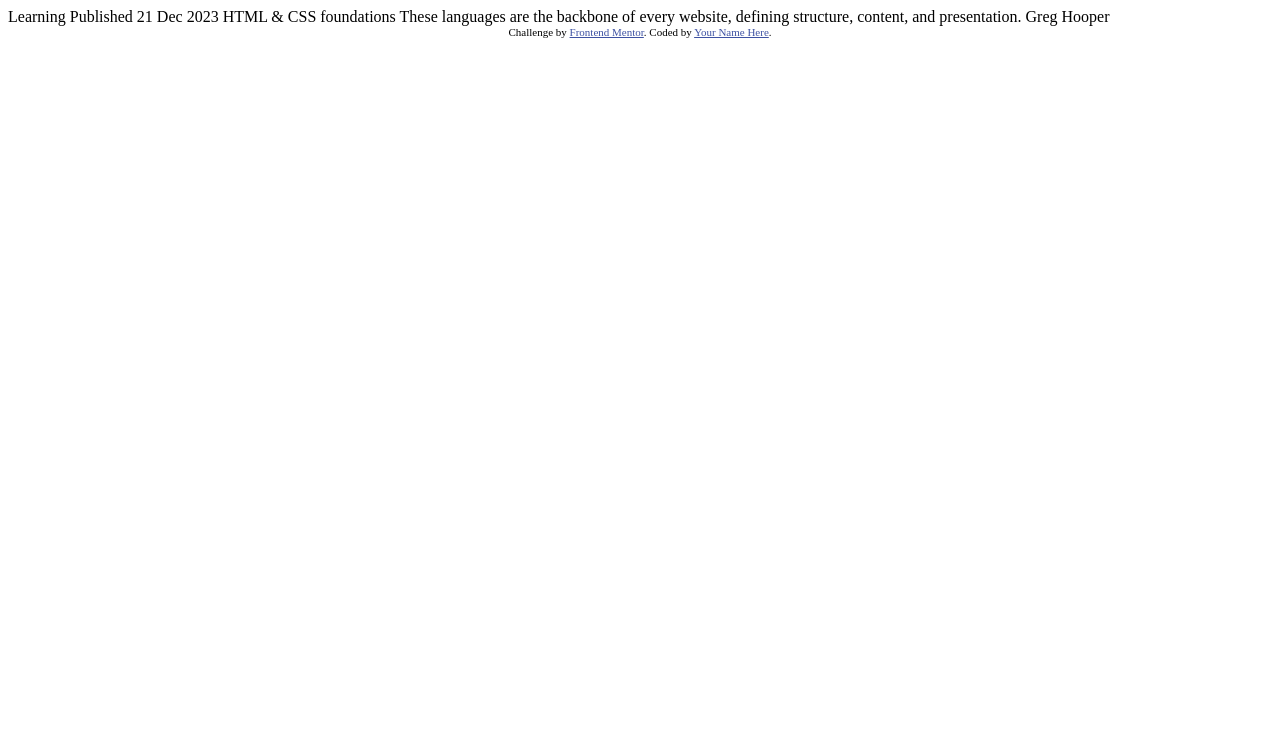
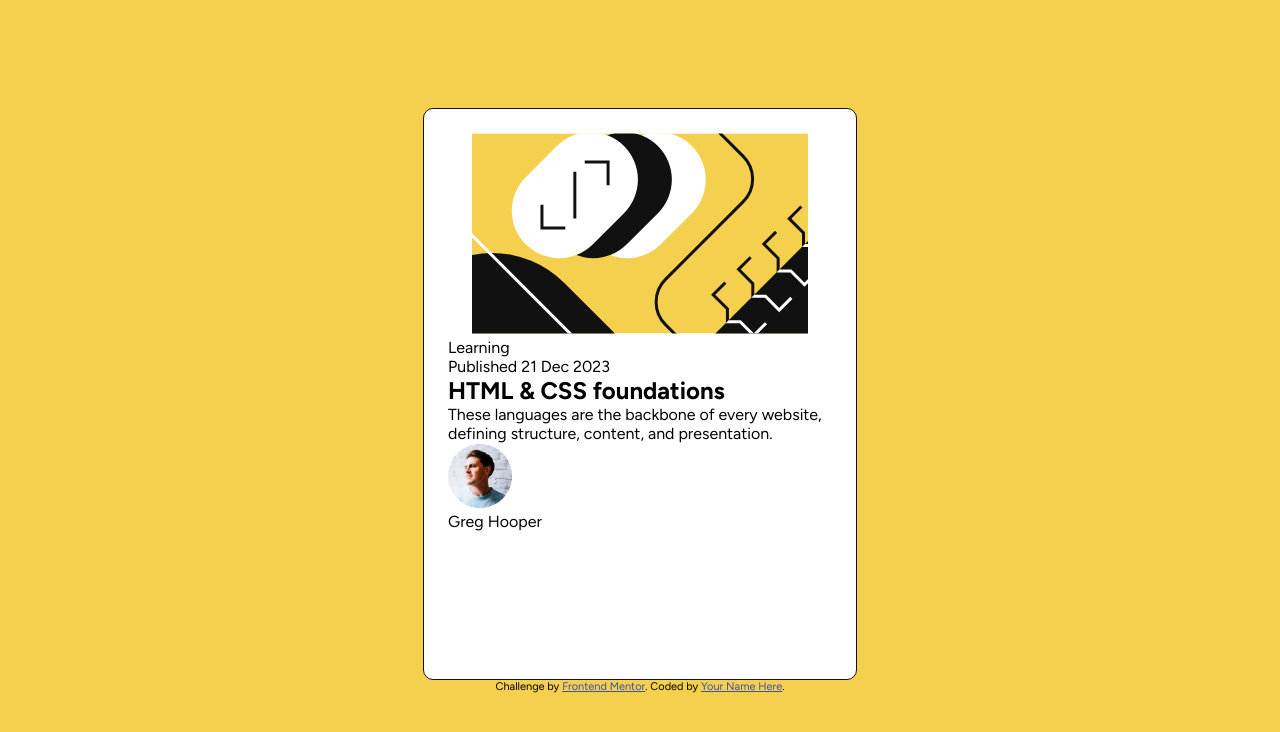
Before and after one commit to seung0708/Frontend-Mentor, a plain HTML site: page Blog preview card/blog-preview-card-main/index.html in a window 1280 px wide. Drawn offline with Linux system fonts and the light colour scheme.

Commit message:
built the card

```diff
--- a/Blog preview card/blog-preview-card-main/index.html
+++ b/Blog preview card/blog-preview-card-main/index.html
@@ -3,28 +3,29 @@
 <head>
   <meta charset="UTF-8">
   <meta name="viewport" content="width=device-width, initial-scale=1.0"> <!-- displays site properly based on user's device -->
-
   <link rel="icon" type="image/png" sizes="32x32" href="./assets/images/favicon-32x32.png">
-
+  <link rel="preconnect" href="https://fonts.googleapis.com">
+  <link rel="preconnect" href="https://fonts.gstatic.com" crossorigin>
+  <link href="https://fonts.googleapis.com/css2?family=Figtree:ital,wght@0,300..900;1,300..900&display=swap" rel="stylesheet">
+  <link rel="stylesheet" href="style.css">
   <title>Frontend Mentor | Blog preview card</title>
-
-  <!-- Feel free to remove these styles or customise in your own stylesheet 👍 -->
-  <style>
-    .attribution { font-size: 11px; text-align: center; }
-    .attribution a { color: hsl(228, 45%, 44%); }
-  </style>
 </head>
 <body>
-
-  Learning
-
-  Published 21 Dec 2023
-
-  HTML & CSS foundations
-
-  These languages are the backbone of every website, defining structure, content, and presentation.
-
-  Greg Hooper
+  <section class="card">
+    <div class="card__image">
+      <img src="assets/images/illustration-article.svg" alt="">
+    </div>
+    <div class="card__content">
+      <p>Learning</p>
+      <p>Published 21 Dec 2023</p>
+      <h1>HTML & CSS foundations</h1>
+      <p></p>These languages are the backbone of every website, defining structure, content, and presentation.</p>
+    </div>
+    <div class="card__profile">
+        <img src="assets/images/image-avatar.webp" alt="">
+        <p>Greg Hooper</p>
+    </div>
+  </section>
 
   <div class="attribution">
     Challenge by <a href="https://www.frontendmentor.io?ref=challenge" target="_blank">Frontend Mentor</a>.
--- /dev/null
+++ b/Blog preview card/blog-preview-card-main/style.css
@@ -0,0 +1,42 @@
+:root {
+    --primary-color: hsl(47, 88%, 63%);
+    --white: hsl(0, 0%, 100%);
+    --gray: hsl(0, 0%, 50%);
+    --black: hsl(0, 0%, 7%);
+}
+
+* {
+    margin: 0;
+    padding: 0;
+}
+
+html {
+    background-color: var(--primary-color);
+}
+
+body {
+    font-family: "Figtree", sans-serif;
+    font-size: 16px;
+    height: 100dvh;
+    display: flex;
+    flex-direction: column;
+    justify-content: center;
+    align-items: center;
+}
+
+.card {
+    background-color: var(--white);
+    width: 384px;
+    height: 522px;
+    padding: 24px;
+    border: 1px solid var(--black);
+    border-radius: 10px;
+}
+
+.card__image {
+    text-align: center;
+    border: 10px;
+}
+
+.attribution { font-size: 11px; text-align: center; }
+.attribution a { color: hsl(228, 45%, 44%); }
```
